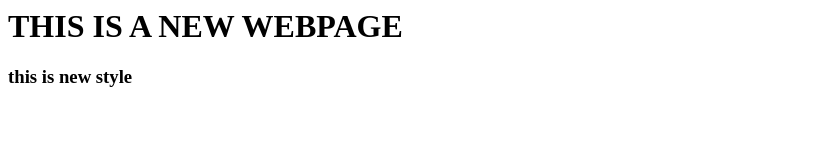
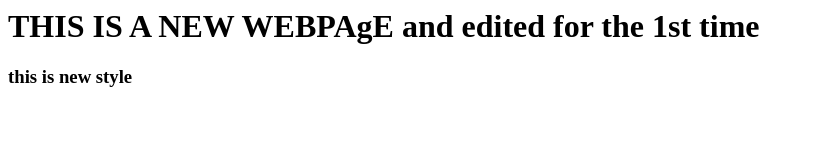
Before and after one commit to abhiram2211/site-pipe, a plain HTML site: page index.html in a window 1280 px wide. Shown: the whole page, without its empty margins (0-814 px from the left). Drawn offline with Linux system fonts and the light colour scheme.

Commit message:
this is new edited webpade

```diff
--- a/index.html
+++ b/index.html
@@ -1,7 +1,7 @@
 <html>
 <body>
 
-<h1>THIS IS A NEW WEBPAGE</h1>
+<h1>THIS IS A NEW WEBPAgE and edited for the 1st time</h1>
 <h3>this is new style</h3>
 
 </body>
```
